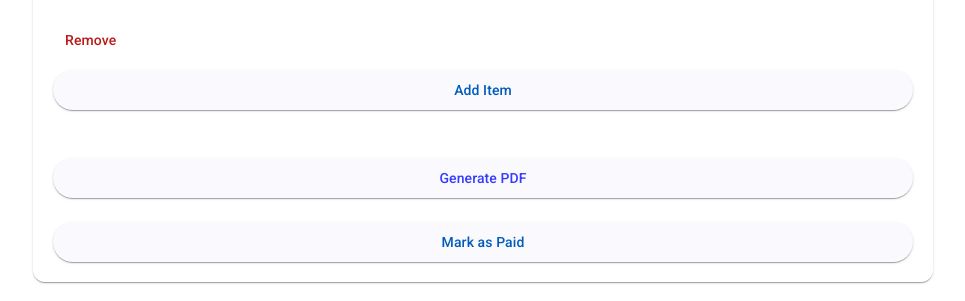
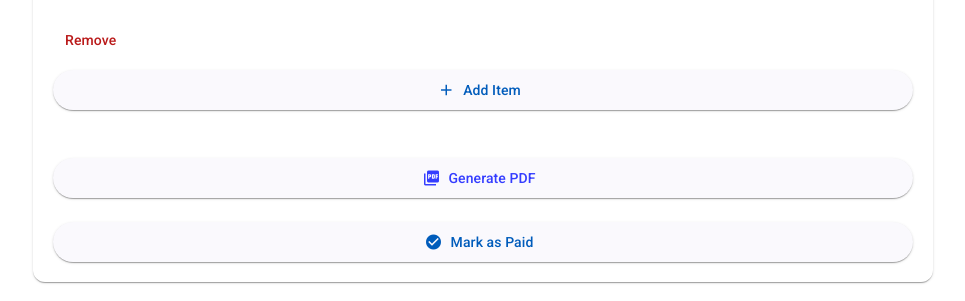
Before and after one commit to Bhagyadilhara/invoicee_app, an Angular app: page / in a window 1280 px wide. Shown: the part 494-795 px from the top of the page, without its empty margins (157-1122 px from the left). Built offline with nearby package versions, Linux system fonts and the light colour scheme.

Commit message:
added icons for buttons

```diff
--- a/src/app/app.component.html
+++ b/src/app/app.component.html
@@ -37,11 +37,16 @@
       <button mat-button color="warn" (click)="removeItem(i)">Remove</button>
     </div>
 
-    <button mat-raised-button color="primary" (click)="addItem()">Add Item</button>
+    <button mat-raised-button color="primary" (click)="addItem()">
+      <mat-icon>add</mat-icon> Add Item
+    </button>
     <br /><br />
-    <button mat-raised-button color="accent" (click)="generatePDF()">Generate PDF</button>
+    <button mat-raised-button color="accent" (click)="generatePDF()">
+      <mat-icon>picture_as_pdf</mat-icon> Generate PDF
+    </button>
     <br />
     <button mat-raised-button color="primary" (click)="togglePaid()">
+      <mat-icon>{{ isPaid ? 'cancel' : 'check_circle' }}</mat-icon>
       {{ isPaid ? 'Unmark as Paid' : 'Mark as Paid' }}
     </button>
   </mat-card>
--- a/src/app/app.component.ts
+++ b/src/app/app.component.ts
@@ -6,6 +6,7 @@ import { MatInputModule } from '@angular/material/input';
 import { MatButtonModule } from '@angular/material/button';
 import { MatCardModule } from '@angular/material/card';
 import { MatFormFieldModule } from '@angular/material/form-field';
+import {MatIconModule} from '@angular/material/icon';
 
 @Component({
   selector: 'app-root',
@@ -16,7 +17,8 @@ import { MatFormFieldModule } from '@angular/material/form-field';
             MatFormFieldModule,
             MatInputModule,
             MatButtonModule,
-            MatCardModule],
+            MatCardModule,
+            MatIconModule],
   templateUrl: './app.component.html',
   styleUrl: './app.component.css'
 })
```
